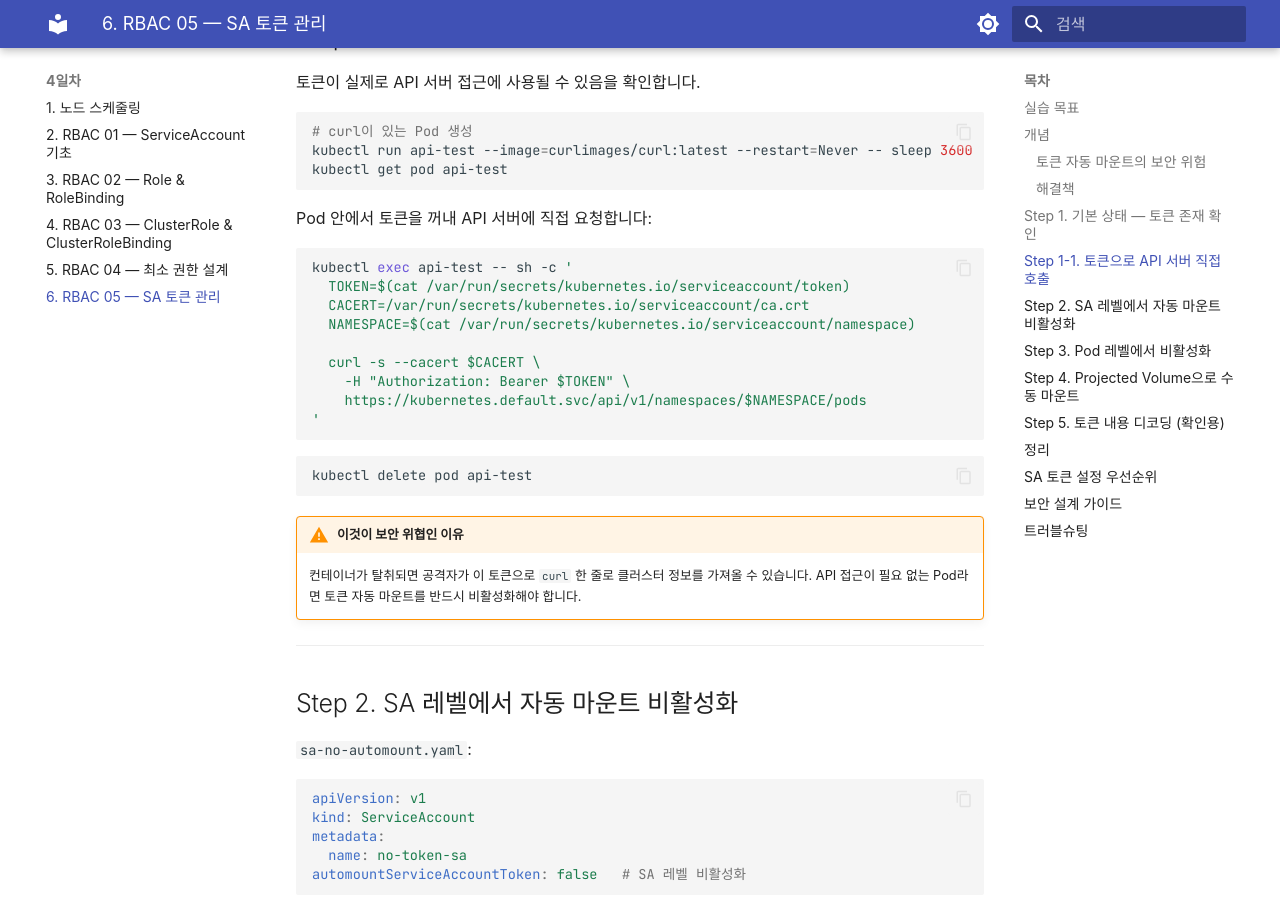
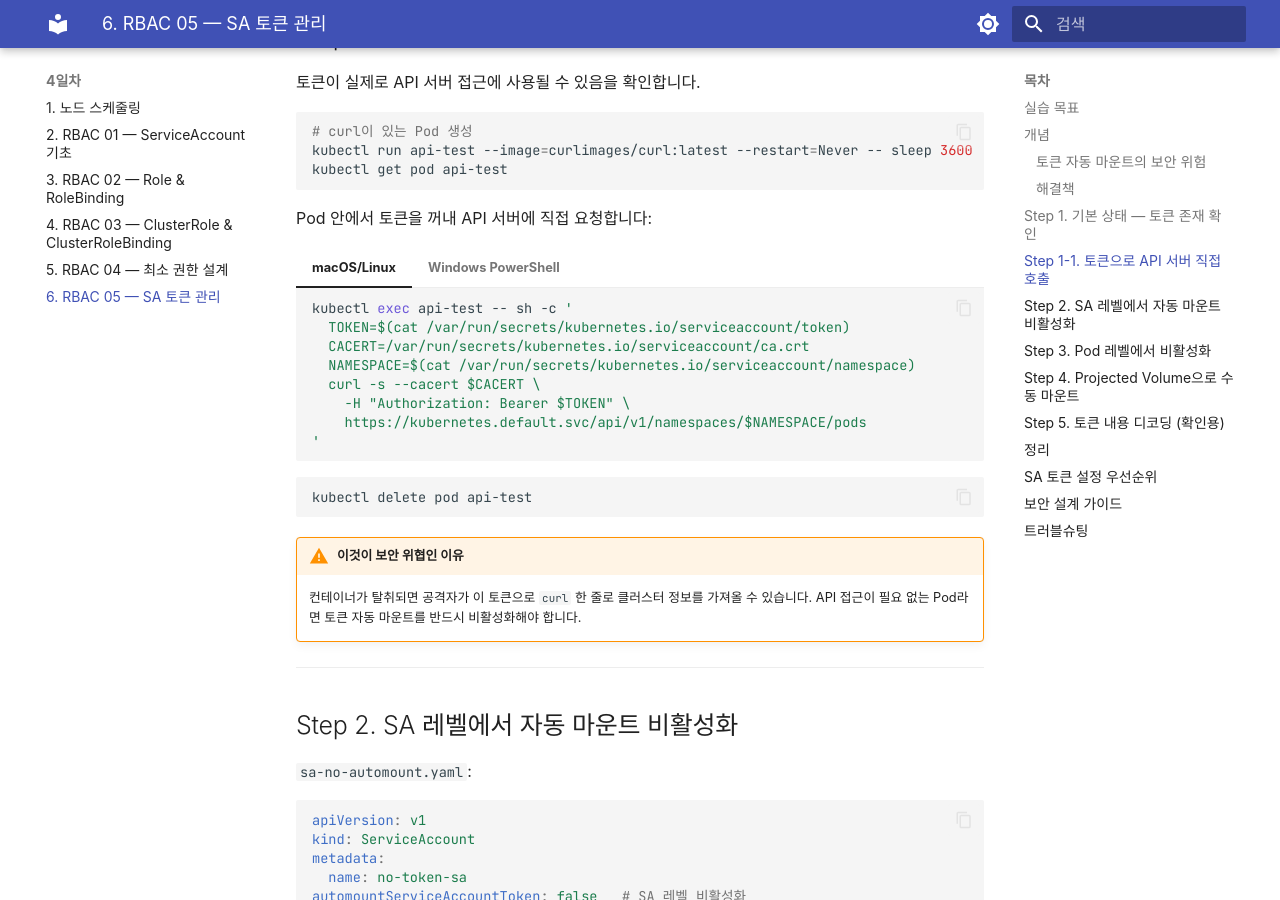
Before and after one commit to skilleat-labs/k8s-for-4days, an MkDocs documentation site: the page built from docs/day4/rbac-05-sa-token.md, in a window 1280 px wide and 900 px high, scrolled down 1742 px. Built offline with MkDocs 1.6.1 and Material for MkDocs 9.7.7, drawn with Linux system fonts in a browser that asks for light colours; some web fonts are replaced; some of the changed lines change nothing that is shown.

Commit message:
Fix PowerShell SA token API call command using single quotes

````diff
--- a/docs/day4/rbac-05-sa-token.md
+++ b/docs/day4/rbac-05-sa-token.md
@@ -88,17 +88,24 @@
 
 Pod 안에서 토큰을 꺼내 API 서버에 직접 요청합니다:
 
-```bash
-kubectl exec api-test -- sh -c '
-  TOKEN=$(cat /var/run/secrets/kubernetes.io/serviceaccount/token)
-  CACERT=/var/run/secrets/kubernetes.io/serviceaccount/ca.crt
-  NAMESPACE=$(cat /var/run/secrets/kubernetes.io/serviceaccount/namespace)
+=== "macOS/Linux"
+    ```bash
+    kubectl exec api-test -- sh -c '
+      TOKEN=$(cat /var/run/secrets/kubernetes.io/serviceaccount/token)
+      CACERT=/var/run/secrets/kubernetes.io/serviceaccount/ca.crt
+      NAMESPACE=$(cat /var/run/secrets/kubernetes.io/serviceaccount/namespace)
+      curl -s --cacert $CACERT \
+        -H "Authorization: Bearer $TOKEN" \
+        https://kubernetes.default.svc/api/v1/namespaces/$NAMESPACE/pods
+    '
+    ```
+=== "Windows PowerShell"
+    ```powershell
+    kubectl exec api-test -- sh -c 'TOKEN=$(cat /var/run/secrets/kubernetes.io/serviceaccount/token); CACERT=/var/run/secrets/kubernetes.io/serviceaccount/ca.crt; NAMESPACE=$(cat /var/run/secrets/kubernetes.io/serviceaccount/namespace); curl -s --cacert $CACERT -H "Authorization: Bearer $TOKEN" https://kubernetes.default.svc/api/v1/namespaces/$NAMESPACE/pods'
+    ```
 
-  curl -s --cacert $CACERT \
-    -H "Authorization: Bearer $TOKEN" \
-    https://kubernetes.default.svc/api/v1/namespaces/$NAMESPACE/pods
-'
-```
+    !!! info "PowerShell single quote 사용 이유"
+        PowerShell에서 single quote(`'`)로 감싸면 `$TOKEN` 같은 변수를 PowerShell이 먼저 해석하지 않고 그대로 컨테이너 안의 sh에 전달합니다.
 
 ```bash
 kubectl delete pod api-test
````
